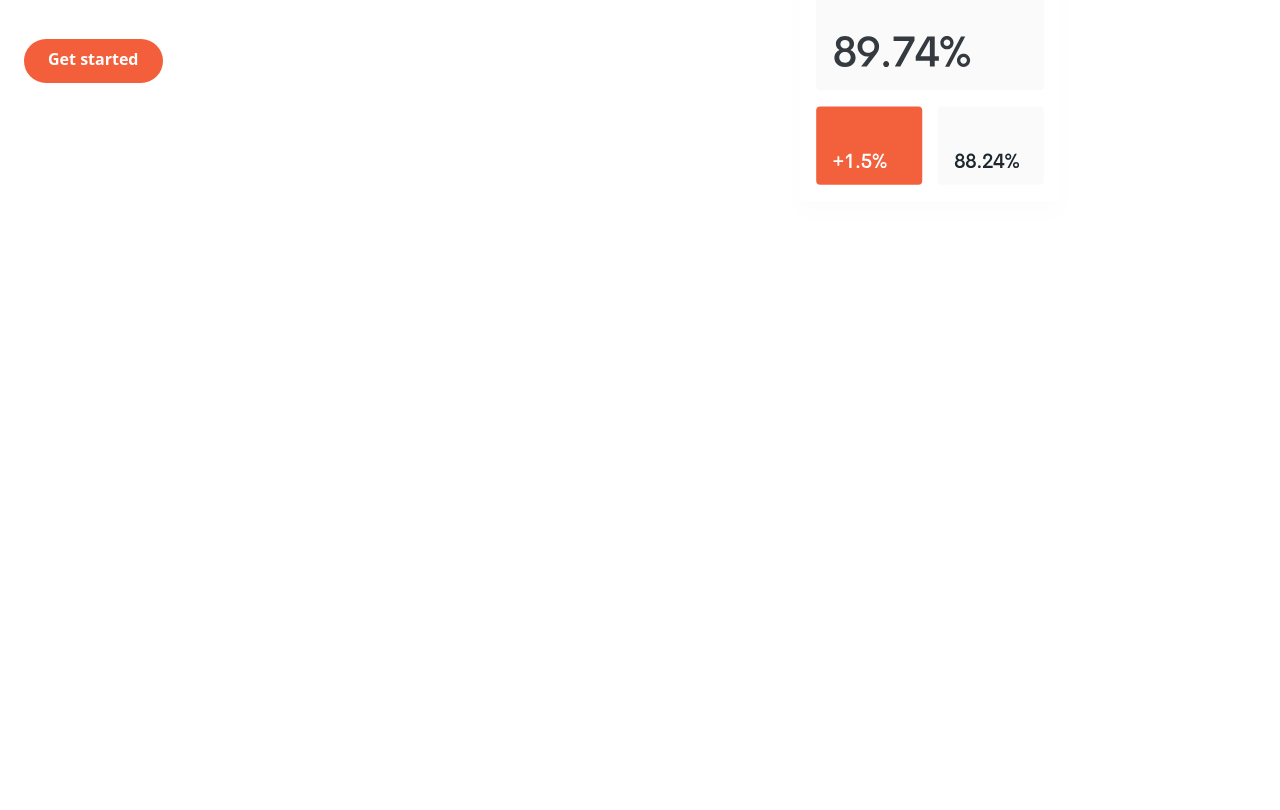
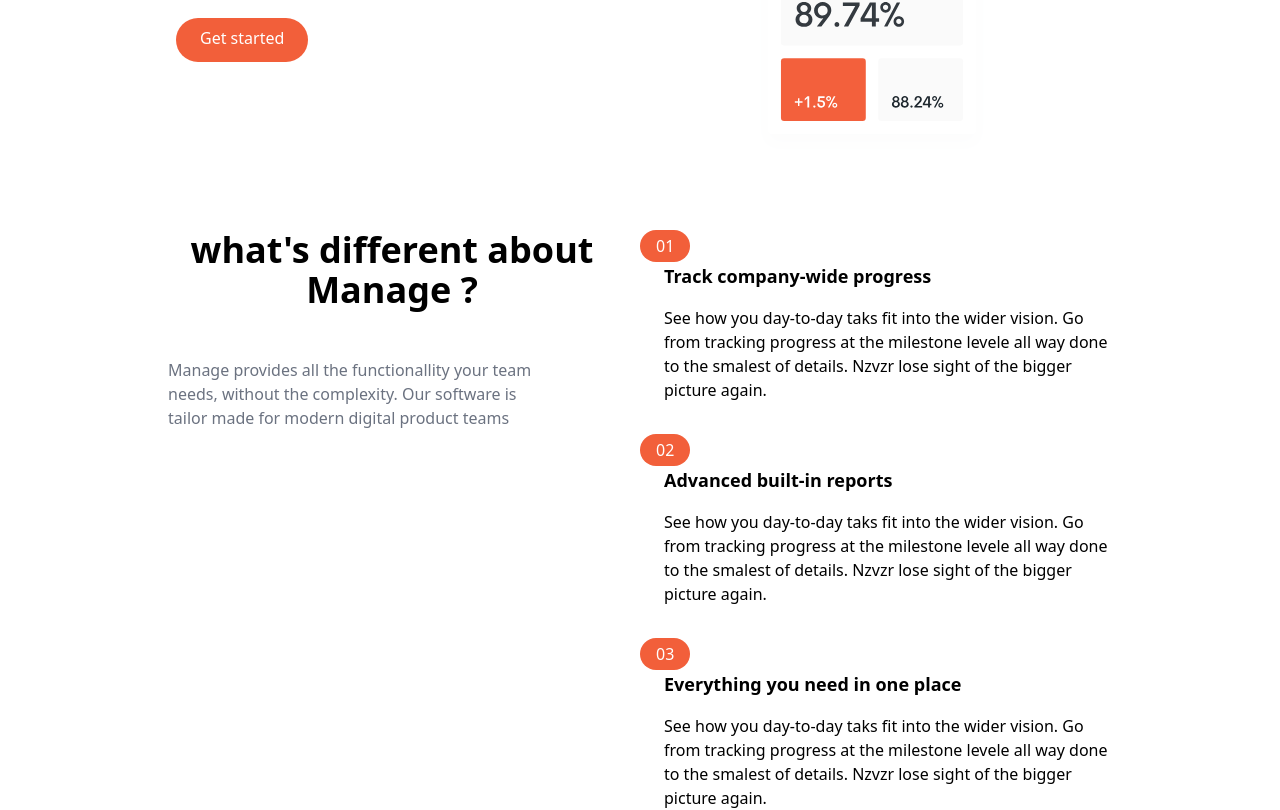
Before and after one commit to nassirou-N/leading_page_tailwindcss, a website: page src/index.html in a window 1280 px wide. Shown: the part 426-1236 px from the top of the page. Before the commit the page ends 800 px from the top, so only its background shows below. Drawn offline with Linux system fonts and the light colour scheme.

Commit message:
end of the feature

```diff
--- a/src/index.html
+++ b/src/index.html
@@ -5,7 +5,7 @@
   <meta name="viewport" content="width=device-width, initial-scale=1.0">
   <link href="/dist/output.css" rel="stylesheet">
 </head>
-<body class="font-bold">
+<body class="">
   <!-- navbar -->
   <nav class="relative container mx-auto p-6 ">
     <!-- contenair -->
@@ -27,13 +27,13 @@
     </div>
   </nav>
   <section id="hero" >
-    <div class="containerr flex flex-col-reverse md:flex-row items-center px-6 mx-auto mt-10 space-y-0 md:space-y-0">
+    <div class="container flex flex-col-reverse md:flex-row items-center px-6 mx-auto mt-10 space-y-0 md:space-y-0">
       <!-- left item -->
       <div class="flex flex-col mb-32 space-y-12 md:w-1/2">
         <h1 class="max-w-md text-4xl font-bold text-center md:text-5xl md:text-left">
           Bring everyone together to build better produicts
         </h1>
-        <p class="max-w-sm text-center text-darkgrayishBlue md:text-left">
+        <p class="max-w-sm text-center text-gray-500  md:text-left">
           Manage makes iy simple for softwere teams to plan day to day taks
           while kepping the larger team goals in view.
         </p>
@@ -46,9 +46,85 @@
       <div class="md:w-1/2">
         <img src="img/illustration-intro.svg" alt="illustration image">
       </div>
-
     </div>
   </section>
 
+  <!-- Feature section -->
+  <section id="features">
+    <div class="container flex flex-col px-4 mx-auto mt-10 space-y-12 md:space-y-0 md:flex-row">
+      <!-- item left what different-->
+      <div class="flex flex-col space-y-12 md:w-1/2">
+        <h2 class="max-w-md text-4xl font-bold text-center">what's different about Manage ?</h2>
+        <p class="max-w-sm text-center text-gray-500 text-darkGrayishBlue md:text-left">
+          Manage provides all the functionallity your team needs, without the complexity. Our software is tailor made for modern digital product teams
+        </p>
+      </div>
+      <!-- item right number liste -->
+      <div class="flex flex-col space-y-8 md:w-1/2">
+        <!-- liste iteme -->
+        <div class="flex flex-col space-y-3 md:space-y-0 md:space-x-6 md:flew-row">
+          <!-- heading -->
+          <div class="rounded-l-full bg-brightRedSupLight md:bg-transparent">
+            <div class="flex items-center space-x-2">
+              <div class="px-4 py-2 text-white rounded-full md:py-1 bg-brightRed">
+                01
+              </div>
+              <h3 class="text-base font-bold md:mb-4 bg-brightRedSuplight px-10 rounded-full md:hidden">Track company-wide progress</h3>
+            </div>
+          </div>
+
+          <div>
+            <h3 class="hidden mb-4 text-lg font-bold md:block">
+              Track company-wide progress
+            </h3>
+            <p class="text-darkGrayishBlue">
+              See how you day-to-day taks fit into the wider vision. Go from tracking progress at the milestone levele all way done to the smalest of details. Nzvzr lose sight of the bigger picture again.
+            </p>
+          </div>
+        </div>
+        <!-- liste iteme -->
+        <div class="flex flex-col space-y-3 md:space-y-0 md:space-x-6 md:flew-row">
+          <!-- heading -->
+          <div class="rounded-l-full bg-brightRedSupLight md:bg-transparent">
+            <div class="flex items-center space-x-2">
+              <div class="px-4 py-2 text-white rounded-full md:py-1 bg-brightRed">
+                02
+              </div>
+              <h3 class="text-base font-bold md:mb-4 bg-brightRedSuplight px-10 rounded-full md:hidden">Advanced built-in reports</h3>
+            </div>
+          </div>
+
+          <div>
+            <h3 class="hidden mb-4 text-lg font-bold md:block">Advanced built-in reports</h3>
+            <p class="text-darkGrayishBlue">
+              See how you day-to-day taks fit into the wider vision. Go from tracking progress at the milestone levele all way done to the smalest of details. Nzvzr lose sight of the bigger picture again.
+            </p>
+          </div>
+        </div>
+        <!-- liste iteme -->
+        <div class="flex flex-col space-y-3 md:space-y-0 md:space-x-6 md:flew-row">
+          <!-- heading -->
+          <div class="rounded-l-full bg-brightRedSupLight md:bg-transparent">
+            <div class="flex items-center space-x-2">
+              <div class="px-4 py-2 text-white rounded-full md:py-1 bg-brightRed">
+                03
+              </div>
+              <h3 class="text-base font-bold md:mb-4 bg-brightRedSuplight px-10 rounded-full md:hidden">Everything you need in one place</h3>
+            </div>
+          </div>
+
+          <div>
+            <h3 class="hidden mb-4 text-lg font-bold md:block">Everything you need in one place</h3>
+            <p class="text-darkGrayishBlue">
+              See how you day-to-day taks fit into the wider vision. Go from tracking progress at the milestone levele all way done to the smalest of details. Nzvzr lose sight of the bigger picture again.
+            </p>
+          </div>
+        </div>
+      </div>
+    </div>
+  </section>
+
+  <!-- Testimonial -->
+
 </body>
 </html>
--- a/tailwind.config.js
+++ b/tailwind.config.js
@@ -14,7 +14,7 @@ module.exports = {
         brightRedLight: 'hsl(12,88%,95%)',
         brightRedSuplight: 'hsl(12,88%,95%)',
         darkBlue: 'hsl(228,39%,23%)',
-        darkgrayishBlue: 'hsl(223,12%,13%)',
+        darkgrayishBlue: 'hsl(22,12%,0%)',
         veryDarkBlue: 'hsl(13,100%,96%)',
         veryPaleRed: 'hsl(13,100%,96%)',
         veryLightGray: 'hsl(0,0%,98%)',
```
Also changed, not shown: dist/output.css.
